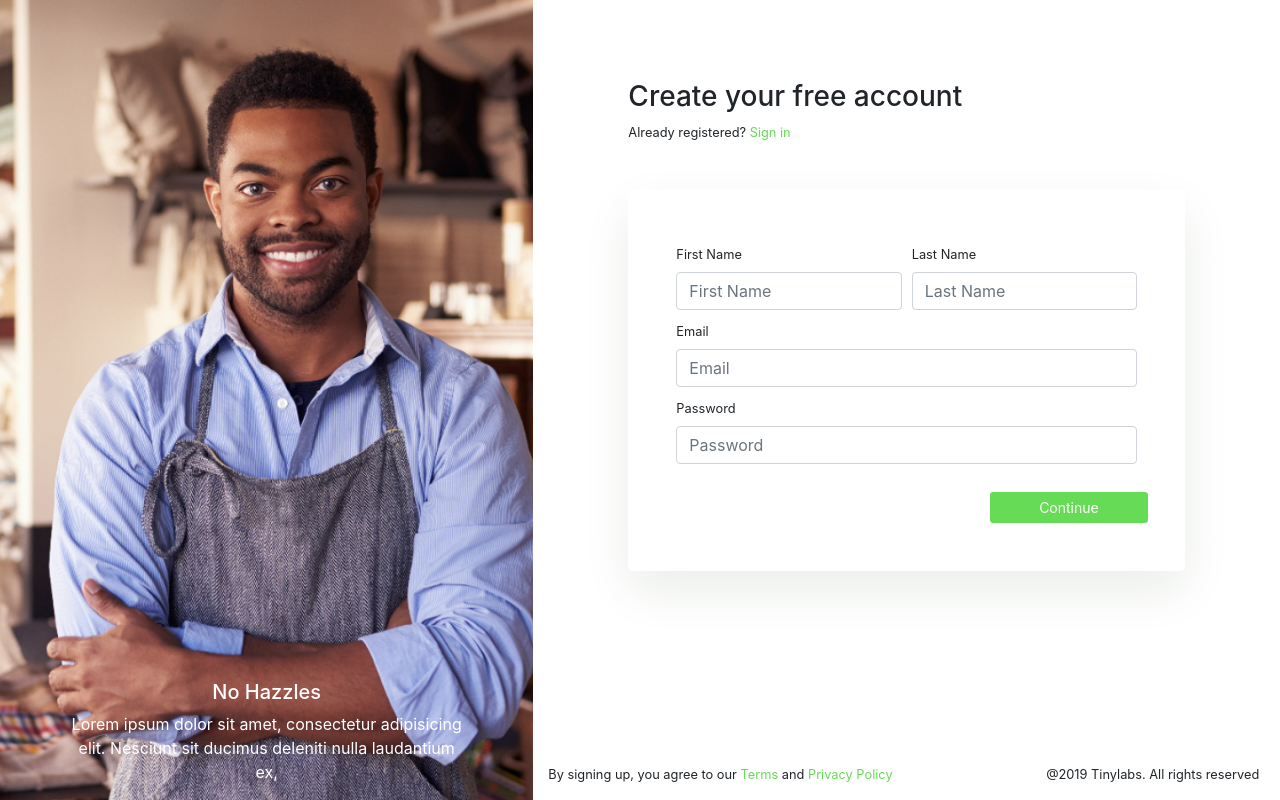
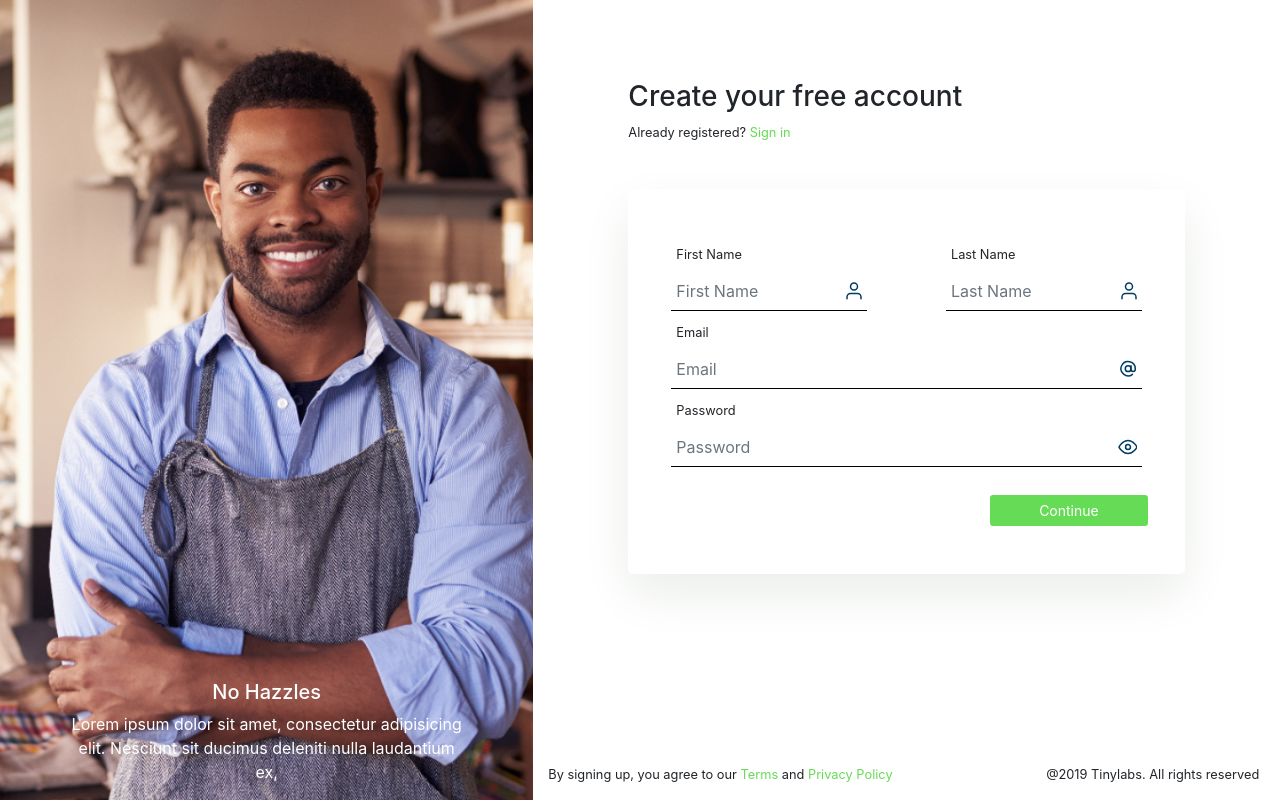
Before and after one commit to adedayojs/employer-inventory, a Vue app: page /signup in a window 1280 px wide. Built offline with nearby package versions, Linux system fonts and the light colour scheme; what vue-toast-notification would draw is missing.

Commit message:
(Refactor): Implement Axios and call to own server on front end

```diff
--- a/src/components/Container.vue
+++ b/src/components/Container.vue
@@ -6,9 +6,9 @@
       </div>
       <div class="col-md-4">
         <div class="add-new">
-          <router-link to="/signup">
+          <!-- <router-link to="/signup">
             <button class="ml-auto btn btn-small px-5 color">Add New</button>
-          </router-link>
+          </router-link> -->
         </div>
       </div>
     </div>
@@ -121,10 +121,11 @@ export default {
   },
   methods: {
     fetchAllUsers() {
-      fetch("https://crudcrud.com/api/c4a797a82d754192a88f2864235dbb25/users")
-        .then(res => res.json())
+      this.$axios
+        .get("/api/users")
         .then(response => {
-          this.users = response;
+          console.log(response);
+          this.users = response.data;
           this.loading = false;
         })
         .catch(err => {
@@ -134,10 +135,8 @@ export default {
         });
     },
     deleteUser(id) {
-      fetch(
-        `https://crudcrud.com/api/c4a797a82d754192a88f2864235dbb25/users/${id}`,
-        { method: "DELETE" }
-      )
+      this.$axios
+        .delete(`/api/users/${id}`)
         .then(res => {
           console.log(res);
         })
--- a/src/components/TopNav.vue
+++ b/src/components/TopNav.vue
@@ -2,7 +2,7 @@
   <div>
     <nav class="nav bg-white p-2 justify-content-between">
       <div href="#" class="nav-item ">
-        <img src="@/assets/img/getchange.png" alt="" class="src" />
+        <img src="@/assets/img/getchange.png" alt="" class="" />
       </div>
       <div class="mr-4">
         <img
--- a/src/main.js
+++ b/src/main.js
@@ -8,6 +8,9 @@ import "bootstrap/dist/css/bootstrap.css";
 import "bootstrap-vue/dist/bootstrap-vue.css";
 import VueToast from "vue-toast-notification";
 import "vue-toast-notification/dist/theme-default.css";
+import Axios from "axios";
+
+Vue.prototype.$axios = Axios;
 
 Vue.use(VueToast, {
   position: "top-right"
--- a/src/views/Login.vue
+++ b/src/views/Login.vue
@@ -2,23 +2,34 @@
   <div class="container mx-4 pt-5 col">
     <form class="my-5 p-5 bg-white m-auto col-6" id="signup-form">
       <div class="form-row">
-        <div class="col-12 my-1">
+        <div class="col-12 input-div my-1">
           <label for="" class="small">Email</label>
+          <div class="d-flex">
             <input
               v-model="form.email"
               type="text"
               class="form-control"
               placeholder="Email"
             />
+            <img src="@/assets/img/email.svg" alt="" class="" />
           </div>
-        <div class="col-12 my-1">
+        </div>
+        <div class="col-12 input-div my-1">
           <label for="" class="small">Password</label>
+          <div class="d-flex">
             <input
               v-model="form.password"
-            type="text"
+              :type="showPassword ? 'text' : 'password'"
               class="form-control"
               placeholder="Password"
             />
+            <img
+              src="@/assets/img/eye.svg"
+              alt=""
+              v-on:click="tooglePasswordView()"
+              class=""
+            />
+          </div>
         </div>
 
         <div class="col-md-4 col-12 ml-auto mt-4">
@@ -41,4 +52,16 @@ export default {
 };
 </script>
 
-<style></style>
+<style>
+input {
+  border: none !important;
+  padding: 0em !important;
+}
+.input-div {
+  border-bottom: black solid 1px;
+}
+input:focus {
+  box-shadow: none !important;
+  outline: none !important;
+}
+</style>
--- a/src/views/Signup.vue
+++ b/src/views/Signup.vue
@@ -22,42 +22,59 @@
             >
           </h6>
           <form class="my-5 p-5 bg-white" id="signup-form">
-            <div class="form-row">
-              <div class="col-12 col-md-6 my-1">
+            <div class="form-row justify-content-between">
+              <div class="col-12 input-div col-md-5 my-1">
                 <label for="" class="small">First Name</label>
+                <div class="d-flex">
                   <input
                     v-model="form.firstName"
                     type="text"
                     class="form-control"
                     placeholder="First Name"
                   />
+                  <img src="@/assets/img/user.svg" alt="" class="" />
                 </div>
-              <div class="col-12 col-md-6 my-1">
+              </div>
+              <div class="col-12 input-div col-md-5 my-1">
                 <label for="" class="small">Last Name</label>
+                <div class="d-flex">
                   <input
                     v-model="form.lastName"
                     type="text"
                     class="form-control"
                     placeholder="Last Name"
                   />
+                  <img src="@/assets/img/user.svg" alt="" class="" />
                 </div>
-              <div class="col-12 my-1">
+              </div>
+              <div class="col-12 input-div my-1">
                 <label for="" class="small">Email</label>
+                <div class="d-flex">
                   <input
                     v-model="form.email"
                     type="text"
                     class="form-control"
                     placeholder="Email"
                   />
+                  <img src="@/assets/img/email.svg" alt="" class="" />
                 </div>
-              <div class="col-12 my-1">
+              </div>
+              <div class="col-12 input-div my-1">
                 <label for="" class="small">Password</label>
+                <div class="d-flex">
                   <input
                     v-model="form.password"
-                  type="text"
+                    :type="showPassword ? 'text' : 'password'"
                     class="form-control"
                     placeholder="Password"
                   />
+                  <img
+                    src="@/assets/img/eye.svg"
+                    alt=""
+                    v-on:click="tooglePasswordView()"
+                    class=""
+                  />
+                </div>
               </div>
 
               <div class="col-md-4 col-12 ml-auto mt-4">
@@ -99,10 +116,14 @@ export default {
           Math.floor(Math.random() * 4)
         ],
         phone: `${Math.floor(Math.random() * 456787654677)}`
-      }
+      },
+      showPassword: false
     };
   },
   methods: {
+    tooglePasswordView() {
+      this.showPassword = !this.showPassword;
+    },
     validateInput() {
       // Simple validation
       return (
@@ -118,22 +139,21 @@ export default {
         this.$toast.warning("Please Fill form before proceeding");
         return;
       }
-      fetch("https://crudcrud.com/api/c4a797a82d754192a88f2864235dbb25/users", {
-        method: "POST",
-        mode: "no-cors",
-        body: this.form,
-        credentials: "same-origin",
-        "Content-Type": "application/json"
-      })
-        .then(res => res.json())
+      this.$axios
+        .post("/api/users", this.form)
         .then(response => {
           //  Show Successfull Toast
+          this.$toast.success(
+            `User with name ${response.data.firstName} created`
+          );
+
           //  Route to Login Page if any exist
           console.log(response);
+          this.$router.push("login");
         })
-        .catch(error => {
-          console.log(error);
-          alert("Sorry An error occured");
+        .catch(err => {
+          console.log(err);
+          this.$toast.err(err.error);
         });
     }
   },
@@ -152,10 +172,18 @@ export default {
 
 <style lang="scss">
 @import "../assets/_variables.scss";
+input {
+  border: none !important;
+  padding: 0em !important;
+}
+.input-div {
+  border-bottom: black solid 1px;
+}
+input:focus {
+  box-shadow: none !important;
+  outline: none !important;
+}
 
-.src {
-  height: 100vh;
-}
 .image {
   position: fixed;
   z-index: 199999;
```
Also changed, not shown: 1 other file (tests, documents, lock files or other folders). Lines whose indentation alone changed are shown as unchanged.
